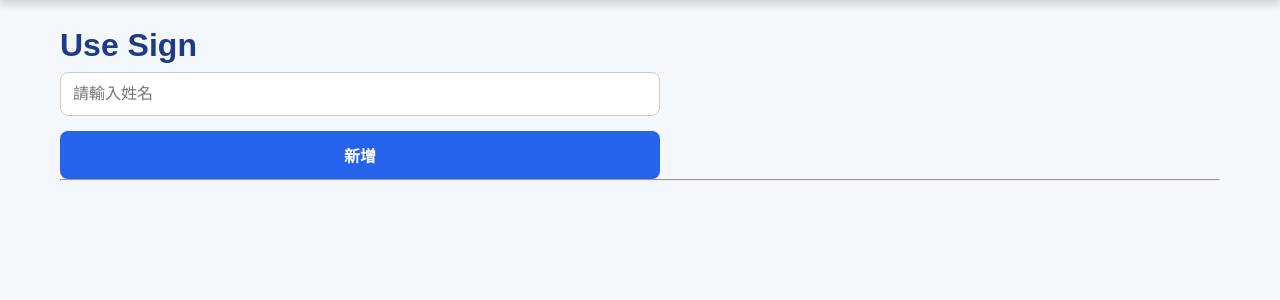
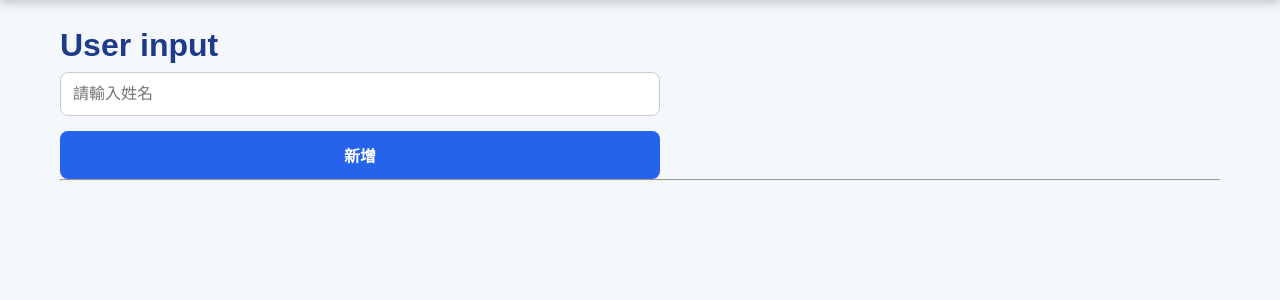
Before and after one commit to syc119/QWER, a Flask app: page /todo in a window 1280 px wide. Shown: the part 68-368 px from the top of the page. Run offline with Flask 3, Linux system fonts and the light colour scheme; data that the repository does not hold is empty; some libraries are stand-ins or nearby versions.

Commit message:
Ttt0616.

```diff
--- a/templates/todo.html
+++ b/templates/todo.html
@@ -1,7 +1,7 @@
 <!DOCTYPE html>
     <html>
         <head>
-            <title>Use Sign</title>
+            <title>User Input</title>
             <link rel="stylesheet" href="{{ url_for('static', filename='index.css') }}">
         </head>
         <body>
@@ -9,7 +9,7 @@
 
             {% block content %}
 
-            <h1> Use Sign </h1>
+            <h1> User input </h1>
 
             <form action="/add" method="POST">
                 <input
```
